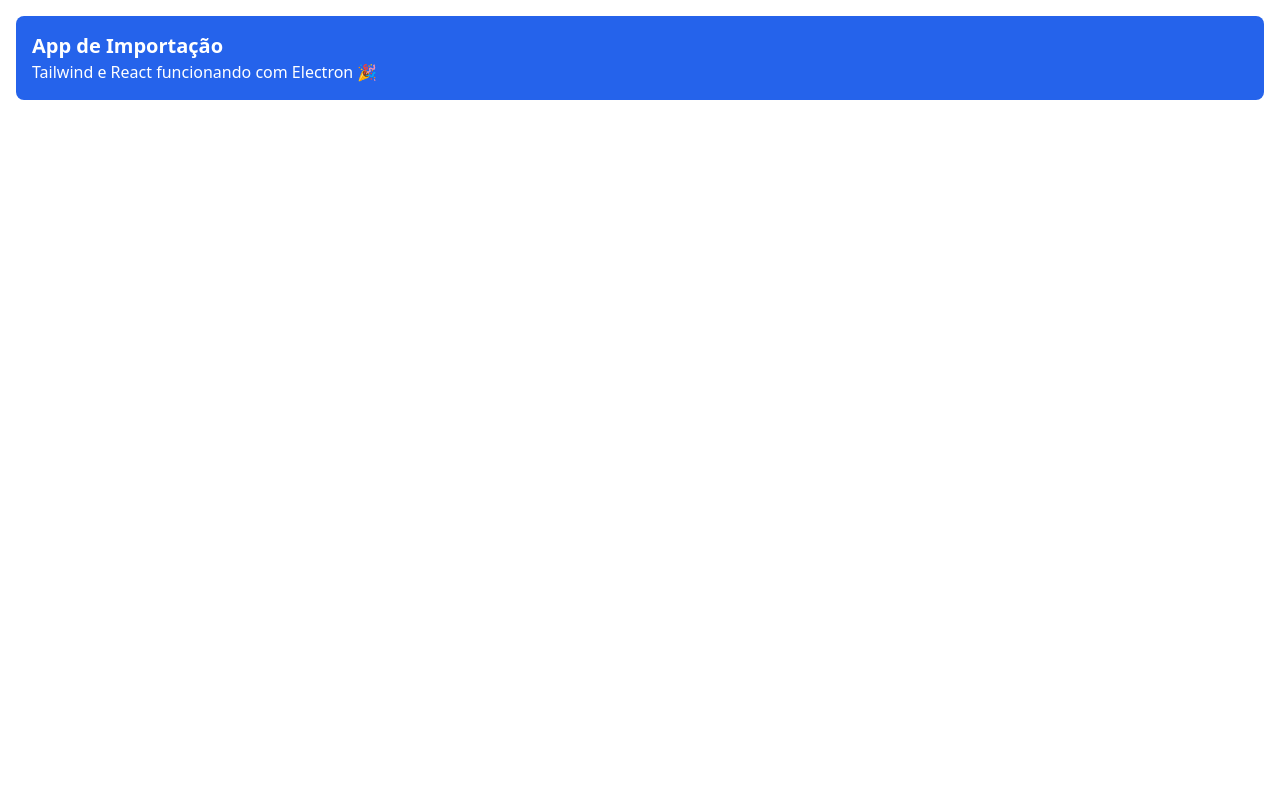
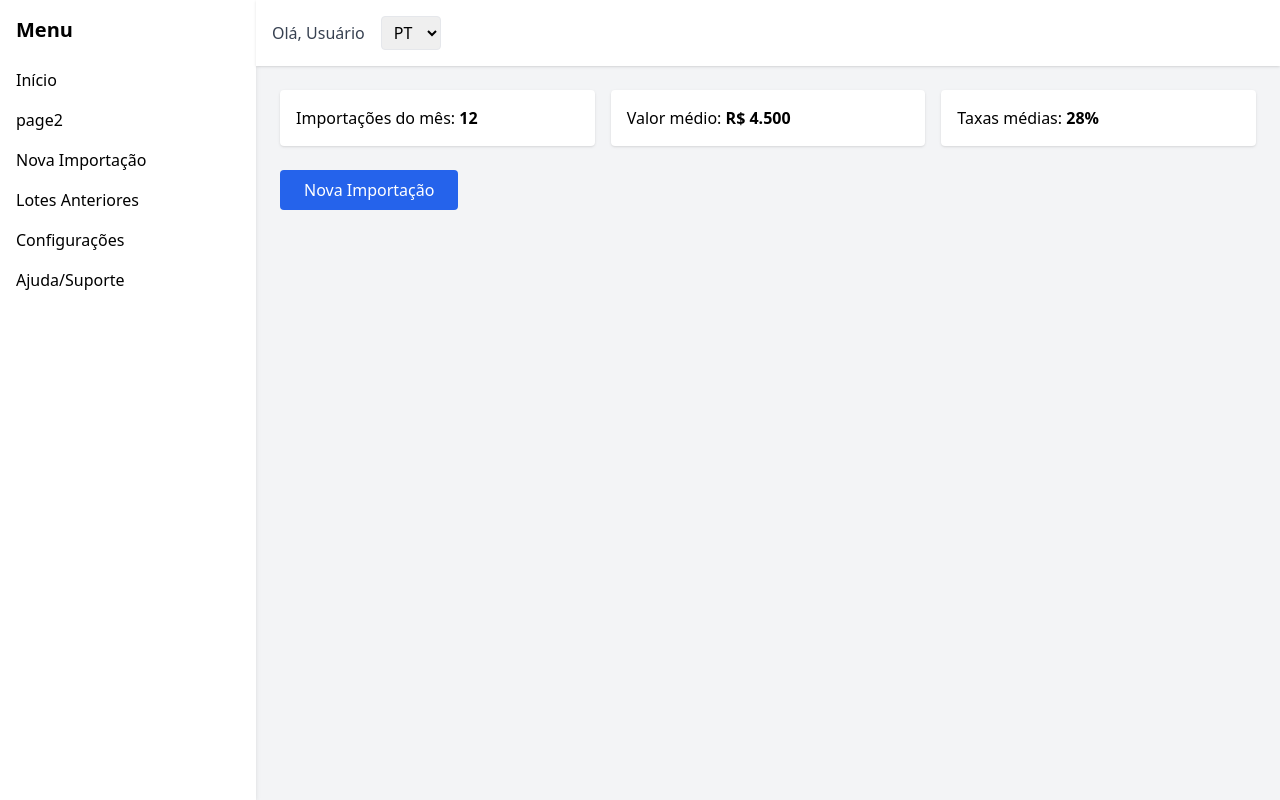
Before and after one commit to veniciusgomes/importa, a React app: page / in a window 1280 px wide. Built offline with nearby package versions, Linux system fonts and the light colour scheme.

Commit message:
adição da estrutura visual do sistema

```diff
--- /dev/null
+++ b/preload.js
@@ -0,0 +1,5 @@
+const { contextBridge, ipcRenderer } = require("electron");
+
+contextBridge.exposeInMainWorld("api", {
+  enviarProduto: (dados) => ipcRenderer.invoke("inserir-produto", dados),
+});
--- a/src/App.jsx
+++ b/src/App.jsx
@@ -1,10 +1,15 @@
-import React from 'react';
+import React from "react";
+import { HashRouter as Router, Routes, Route, Link } from "react-router-dom";
+import Home from "./pages/home";
+import Page2 from "./pages/page2";
 
 export default function App() {
   return (
-    <div className="bg-blue-600 text-white p-4 rounded-lg m-4">
-      <h1 className="text-xl font-bold">App de Importação</h1>
-      <p>Tailwind e React funcionando com Electron 🎉</p>
-    </div>
+    <Router>
+      <Routes>
+        <Route path="/" element={<Home />} />
+        <Route path="/page2" element={<Page2 />} />
+      </Routes>
+    </Router>
   );
 }
--- /dev/null
+++ b/src/components/sidebar.jsx
@@ -0,0 +1,30 @@
+import React from "react";
+import { Link } from "react-router-dom";
+
+export const SideBar = () => {
+  return (
+    <aside className="w-64 bg-white shadow-md p-4">
+      <h2 className="text-xl font-bold mb-6">Menu</h2>
+      <nav className="flex flex-col gap-4">
+        <Link className="hover:text-blue-600" to="/">
+          Início
+        </Link>
+        <Link className="hover:text-blue-600" to="/page2">
+          page2
+        </Link>
+        <a href="#" className="hover:text-blue-600">
+          Nova Importação
+        </a>
+        <a href="#" className="hover:text-blue-600">
+          Lotes Anteriores
+        </a>
+        <a href="#" className="hover:text-blue-600">
+          Configurações
+        </a>
+        <a href="#" className="hover:text-blue-600">
+          Ajuda/Suporte
+        </a>
+      </nav>
+    </aside>
+  );
+};
--- a/src/database.js
+++ /dev/null
@@ -1,18 +0,0 @@
-const sqlite3 = require("sqlite3").verbose();
-const path = require("path");
-const { ipcMain } = require("electron");
-
-const dbPath = path.join(__dirname, "itens.sqlite");
-const db = new sqlite3.Database(dbPath, (err) => {
-  if (err) {
-    console.error("Erro ao conectar ao banco:", err.message);
-  } else {
-    console.log("Banco conectado com sucesso!");
-  }
-});
-// Criar uma tabela, se não existir
-db.run(
-  "CREATE TABLE IF NOT EXISTS users (id INTEGER PRIMARY KEY, name TEXT, email TEXT)"
-);
-
-module.exports = db;
--- /dev/null
+++ b/src/pages/home.jsx
@@ -0,0 +1,48 @@
+import React from "react";
+import { SideBar } from "../components/sidebar";
+
+export default function Home() {
+  return (
+    <div className="flex h-screen bg-gray-100">
+      {/* Sidebar */}
+      <SideBar></SideBar>
+
+      {/* Main Content */}
+      <div className="flex-1 flex flex-col">
+        {/* Header */}
+        <header className="bg-white shadow p-4 flex justify-between items-center">
+          <div className="flex items-center gap-4">
+            <span className="text-gray-700 font-medium">Olá, Usuário</span>
+            <select className="border rounded px-2 py-1">
+              <option>PT</option>
+              <option>EN</option>
+            </select>
+          </div>
+        </header>
+
+        {/* Central Content */}
+        <main className="p-6 space-y-6 overflow-y-auto">
+          {/* Estatísticas rápidas */}
+          <div className="grid grid-cols-3 gap-4">
+            <div className="bg-white p-4 rounded shadow">
+              Importações do mês: <strong>12</strong>
+            </div>
+            <div className="bg-white p-4 rounded shadow">
+              Valor médio: <strong>R$ 4.500</strong>
+            </div>
+            <div className="bg-white p-4 rounded shadow">
+              Taxas médias: <strong>28%</strong>
+            </div>
+          </div>
+
+          {/* Acesso rápido */}
+          <div>
+            <button className="bg-blue-600 text-white px-6 py-2 rounded hover:bg-blue-700">
+              Nova Importação
+            </button>
+          </div>
+        </main>
+      </div>
+    </div>
+  );
+}
--- /dev/null
+++ b/src/pages/page2.jsx
@@ -0,0 +1,10 @@
+import React from "react";
+import { SideBar } from "../components/sidebar";
+
+export default function Page2() {
+  return (
+    <div className="flex h-screen bg-gray-100">
+      <SideBar></SideBar>
+    </div>
+  );
+}
--- a/src/preload.js
+++ /dev/null
@@ -1,5 +0,0 @@
-const { contextBridge, ipcRenderer } = require("electron");
-
-contextBridge.exposeInMainWorld("electron", {
-  ipcRenderer: ipcRenderer,
-});
--- a/src/renderer.jsx
+++ /dev/null
@@ -1,35 +0,0 @@
-import React from "react";
-import { createRoot } from "react-dom/client";
-import { HashRouter as Router, Routes, Route, Link } from "react-router-dom";
-import Home from "./pages/home";
-import Page1 from "./pages/page1";
-import Logo from "./images/logo.png";
-
-const App = () => {
-  return (
-    <Router>
-      <nav
-        style={{
-          display: "flex",
-          gap: "1rem",
-          alignItems: "center",
-          background: "#faebd7",
-        }}
-      >
-        <img src={Logo} alt="Logo" style={{ width: 60, height: 60 }} />
-
-        <Link to="/">Home</Link>
-        <Link to="/page1">page1</Link>
-      </nav>
-
-      <Routes>
-        <Route path="/" element={<Home />} />
-        <Route path="/page1" element={<Page1 />} />
-      </Routes>
-    </Router>
-  );
-};
-
-const container = document.getElementById("root");
-const root = createRoot(container);
-root.render(<App />);
```
Also changed, not shown: database.js (added, +26 -0 lines), main.js (+6 -5 lines), package.json (+8 -6 lines), 2 other files (tests, documents, lock files or other folders).
